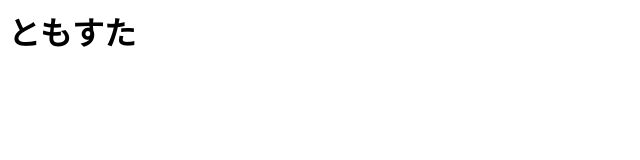
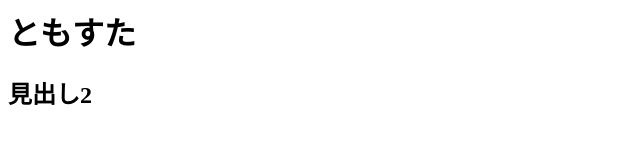
Before and after one commit to tororo4651/github-issues, a plain HTML site: page index.html in a window 1280 px wide. Shown: the whole page, without its empty margins (0-640 px from the left). Drawn offline with Linux system fonts and the light colour scheme.

Commit message:
見出し2 追加

```diff
--- a/index.html
+++ b/index.html
@@ -1 +1,3 @@
 <h1>ともすた</h1>
+
+<h2>見出し2</h2>
```
